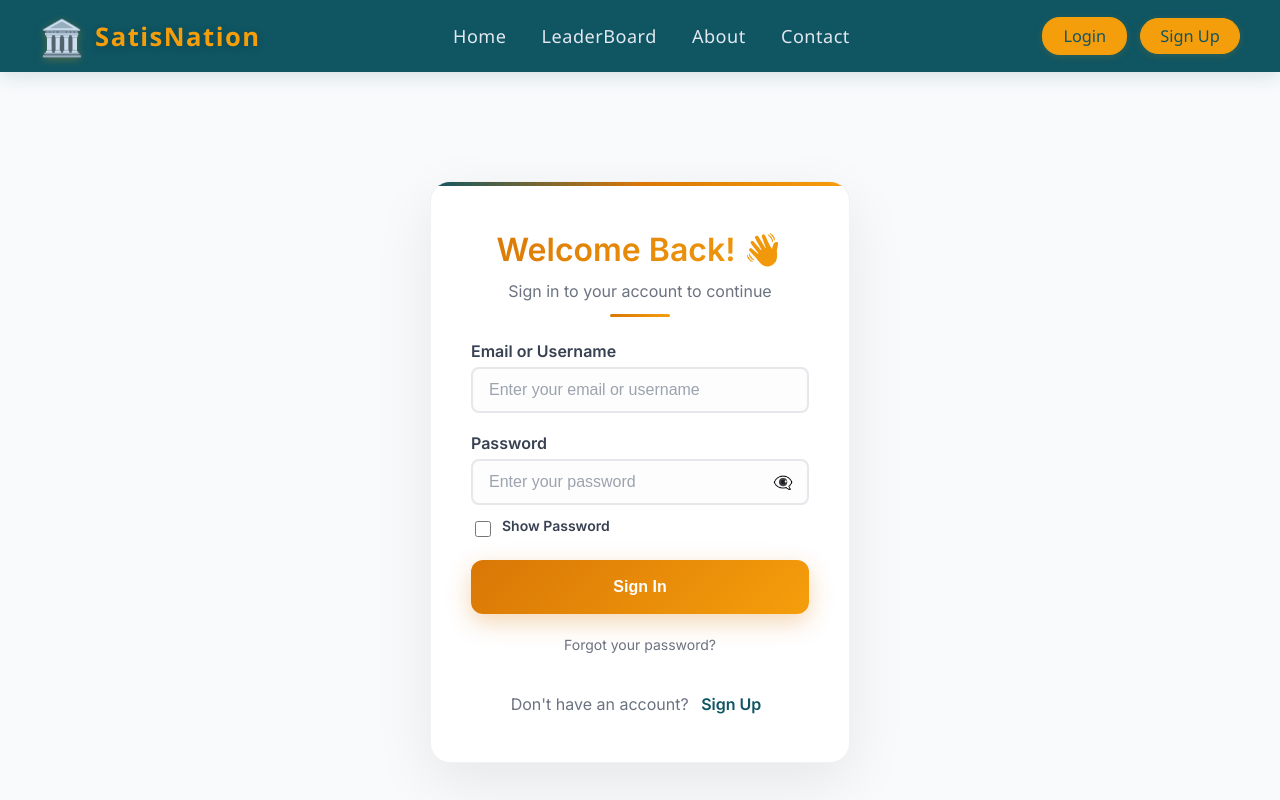
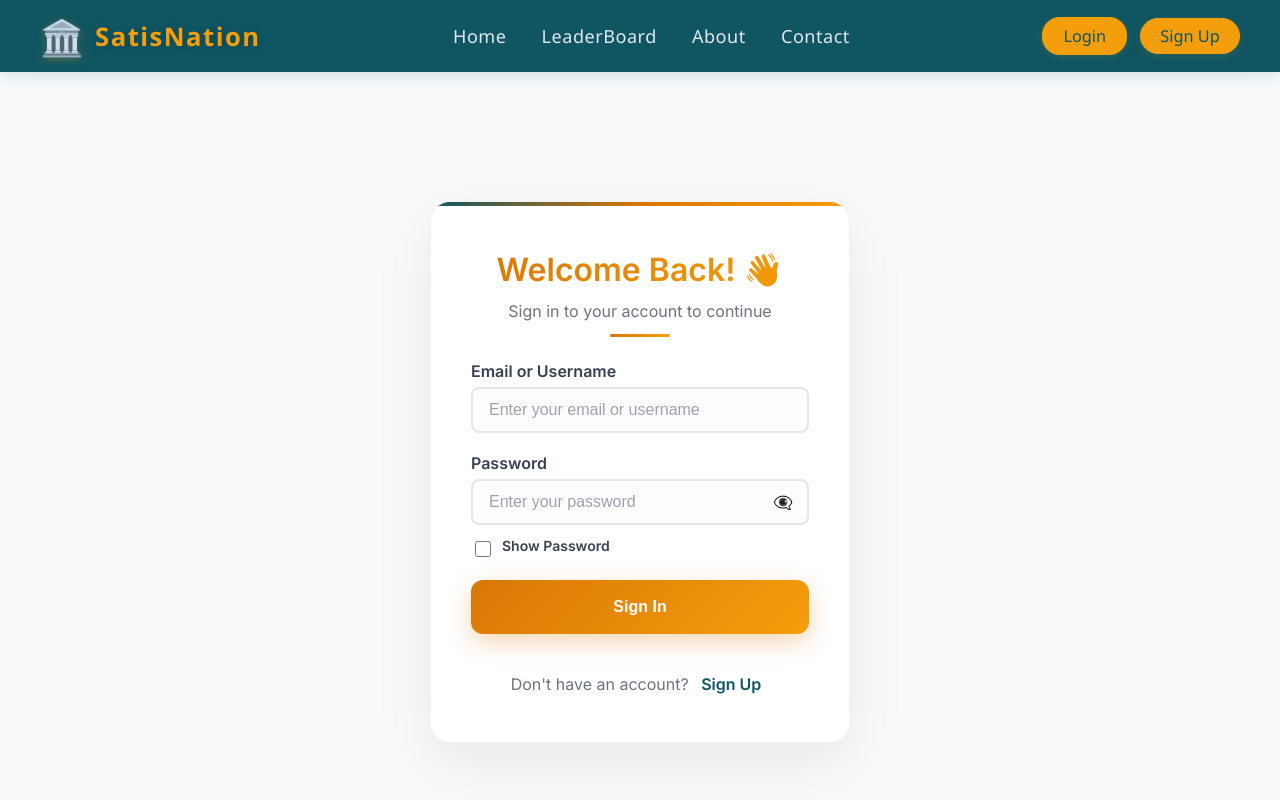
Before and after one commit to ayaz7964/CivilAnalytics-, a React (Vite) app in the folder frontEnd/: page /login in a window 1280 px wide. Shown: the top 800 px of the page. Built offline with nearby package versions, Linux system fonts and the light colour scheme.

Commit message:
commit the forgot password tab

```diff
--- a/frontEnd/src/Component/Login.jsx
+++ b/frontEnd/src/Component/Login.jsx
@@ -132,9 +132,9 @@
               )}
             </button>
 
-            <div className="forgot-password">
+            {/* <div className="forgot-password">
               <a href="/forgot-password">Forgot your password?</a>
-            </div>
+            </div> */}
           </div>
         </form>
 
--- a/frontEnd/src/Css/LeaderBord.css
+++ b/frontEnd/src/Css/LeaderBord.css
@@ -66,7 +66,7 @@
     font-size: 0.98rem;
     margin-top: 2px;
   }
-  .leaderboard-score-col{
+  .leaderboard-score-col {
     width: 100% !important;
   }
 }
@@ -81,7 +81,7 @@
     margin-left: 8px;
     width: 20% !important;
   }
-   .leaderboard-score-col{
+  .leaderboard-score-col {
     width: 100% !important;
   }
   .leaderboard-header-row,
```
